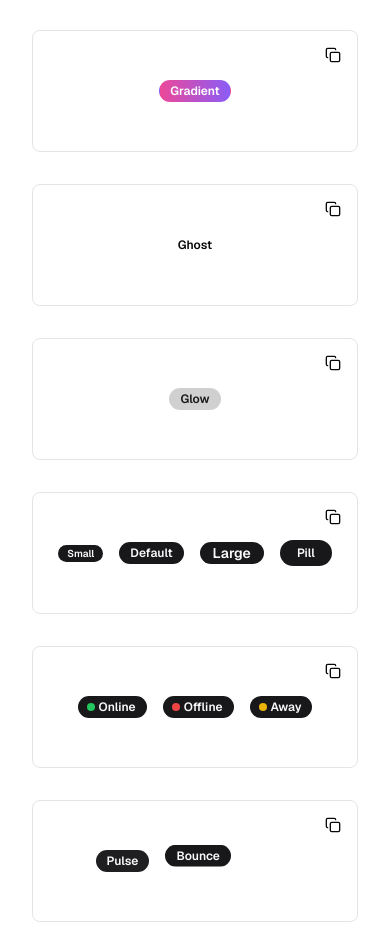
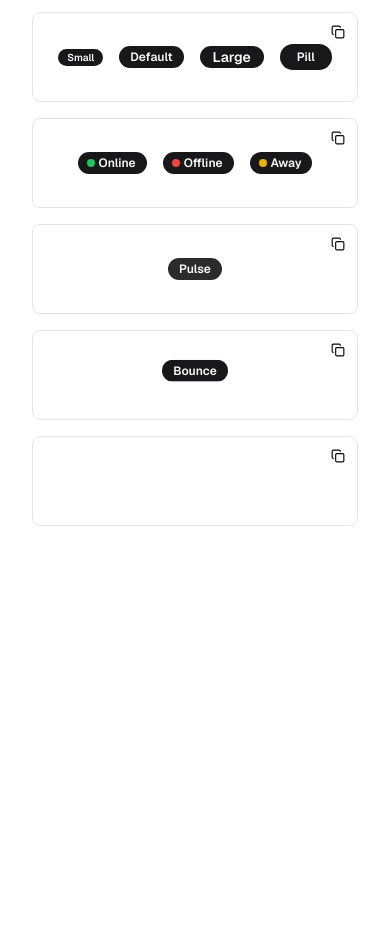
Before and after one commit to Rithvik8001/LumeUI, a Next.js app: page /badge in a window 390 px wide. Shown: the part 1266-2212 px from the top of the page. After the commit the page ends 1816 px from the top, so only its background shows below. Built offline with nearby package versions, Linux system fonts and the light colour scheme.

Commit message:
badges component

```diff
--- a/app/badge/page.tsx
+++ b/app/badge/page.tsx
@@ -110,21 +110,19 @@ export default function BadgePage() {
       ),
     },
     {
-      name: "animations",
-      code: `<div className="flex items-center gap-4">
-  <Badge animation="pulse">Pulse</Badge>
-  <Badge animation="bounce">Bounce</Badge>
-  <Badge animation="ping" className="relative">
-    <span className="absolute animate-ping" />Ping
-  </Badge>
-</div>`,
-      component: (
-        <div className="flex items-center gap-4">
-          <Badge animation="pulse">Pulse</Badge>
-          <Badge animation="bounce">Bounce</Badge>
-          <Badge animation="ping">Ping</Badge>
-        </div>
-      ),
+      name: "animations-pulse",
+      code: `<Badge animation="pulse">Pulse</Badge>`,
+      component: <Badge animation="pulse">Pulse</Badge>,
+    },
+    {
+      name: "animations-bounce",
+      code: `<Badge animation="bounce">Bounce</Badge>`,
+      component: <Badge animation="bounce">Bounce</Badge>,
+    },
+    {
+      name: "animations-ping",
+      code: `<Badge animation="ping">Ping</Badge>`,
+      component: <Badge animation="ping">Ping</Badge>,
     },
   ];
 
@@ -149,23 +147,23 @@ export default function BadgePage() {
         </div>
 
         {/* Badge Grid */}
-        <div className="grid grid-cols-1 md:grid-cols-2 gap-8">
+        <div className="grid grid-cols-1 sm:grid-cols-2 md:grid-cols-3 lg:grid-cols-4 gap-4">
           {badgeDemos.map((demo) => (
             <div
               key={demo.name}
-              className="group relative flex flex-col gap-4 rounded-lg border bg-background p-8 hover:border-foreground/10 transition-colors"
+              className="group relative flex flex-col gap-2 rounded-lg border bg-background p-6 hover:border-foreground/10 transition-colors"
             >
-              <div className="flex h-14 items-center justify-center">
+              <div className="flex h-10 items-center justify-center">
                 {demo.component}
               </div>
               <button
                 onClick={() => copyCode(demo.code, demo.name)}
-                className="absolute right-4 top-4 opacity-100 md:opacity-0 md:group-hover:opacity-100 transition-opacity"
+                className="absolute right-3 top-3 opacity-100 md:opacity-0 md:group-hover:opacity-100 transition-opacity"
               >
                 {copiedId === demo.name ? (
-                  <Check className="h-4 w-4" />
+                  <Check className="h-3.5 w-3.5" />
                 ) : (
-                  <Copy className="h-4 w-4" />
+                  <Copy className="h-3.5 w-3.5" />
                 )}
               </button>
             </div>
--- a/app/page.tsx
+++ b/app/page.tsx
@@ -1,3 +1,5 @@
+"use client";
+
 import Link from "next/link";
 import { ModeToggle } from "@/components/mode-toggle";
 import { ArrowRight, Sparkles, Copy, Check, Terminal } from "lucide-react";
@@ -81,23 +83,7 @@ export default function Home() {
             <span className="font-bold text-xl">LumeUI</span>
           </Link>
 
-          <div className="hidden md:flex items-center gap-4">
-            <div className="flex items-center gap-2 rounded-full border bg-muted/50 pl-3">
-              <Terminal className="h-4 w-4 text-muted-foreground" />
-              <code className="text-sm font-mono text-muted-foreground">
-                {installCommand}
-              </code>
-              <button
-                onClick={copyToClipboard}
-                className="ml-2 rounded-full p-2 hover:bg-muted-foreground/10 transition-colors"
-              >
-                {copied ? (
-                  <Check className="h-4 w-4 text-green-500" />
-                ) : (
-                  <Copy className="h-4 w-4 text-muted-foreground" />
-                )}
-              </button>
-            </div>
+          <div className="hidden md:flex items-center">
             <ModeToggle />
           </div>
 
@@ -131,6 +117,22 @@ export default function Home() {
                     Beautiful, modern, and type-safe UI components for Next.js
                     applications. Built with Radix UI and Tailwind CSS.
                   </p>
+                  <div className="flex items-center justify-center gap-2 rounded-lg border bg-muted/50 px-4 py-2">
+                    <Terminal className="h-4 w-4 text-muted-foreground" />
+                    <code className="text-sm font-mono text-muted-foreground">
+                      {installCommand}
+                    </code>
+                    <button
+                      onClick={copyToClipboard}
+                      className="ml-2 rounded-full p-1.5 hover:bg-muted-foreground/10 transition-colors"
+                    >
+                      {copied ? (
+                        <Check className="h-4 w-4 text-green-500" />
+                      ) : (
+                        <Copy className="h-4 w-4 text-muted-foreground" />
+                      )}
+                    </button>
+                  </div>
                 </div>
               </div>
             </div>
```
